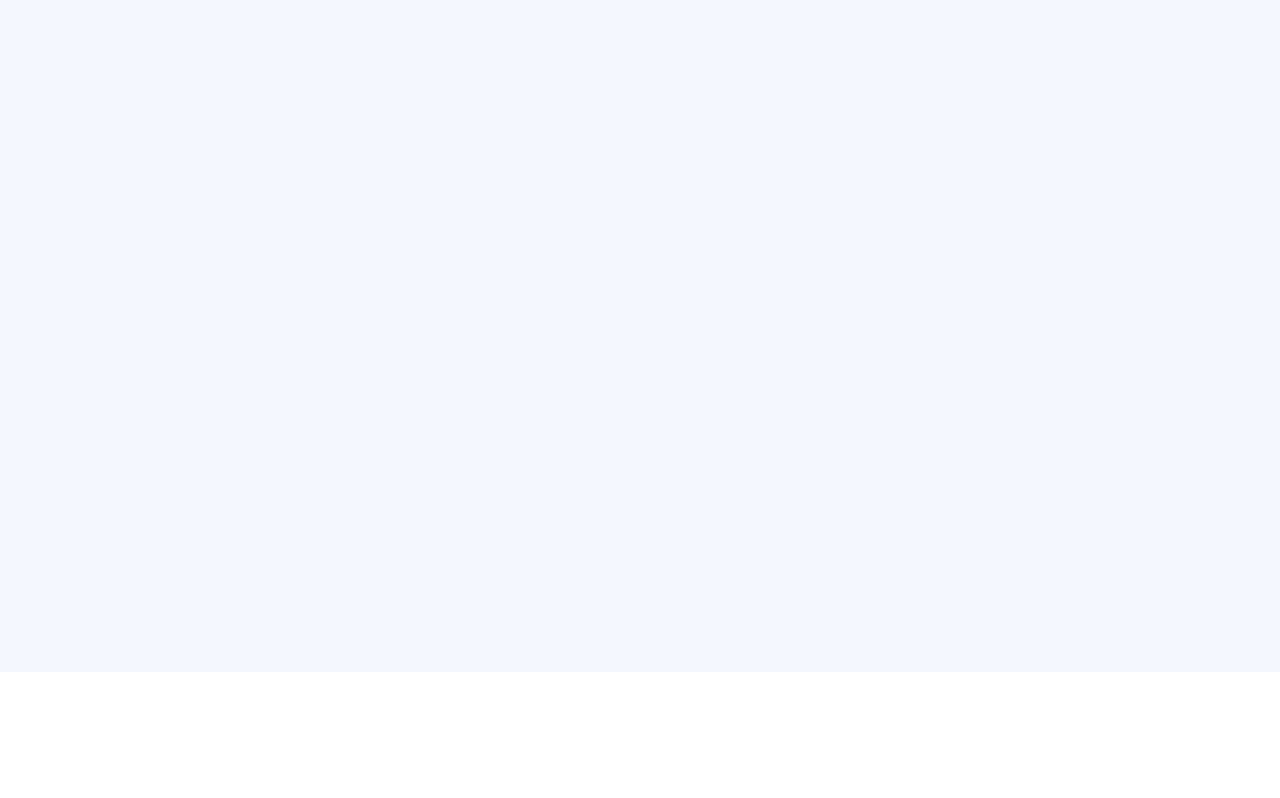
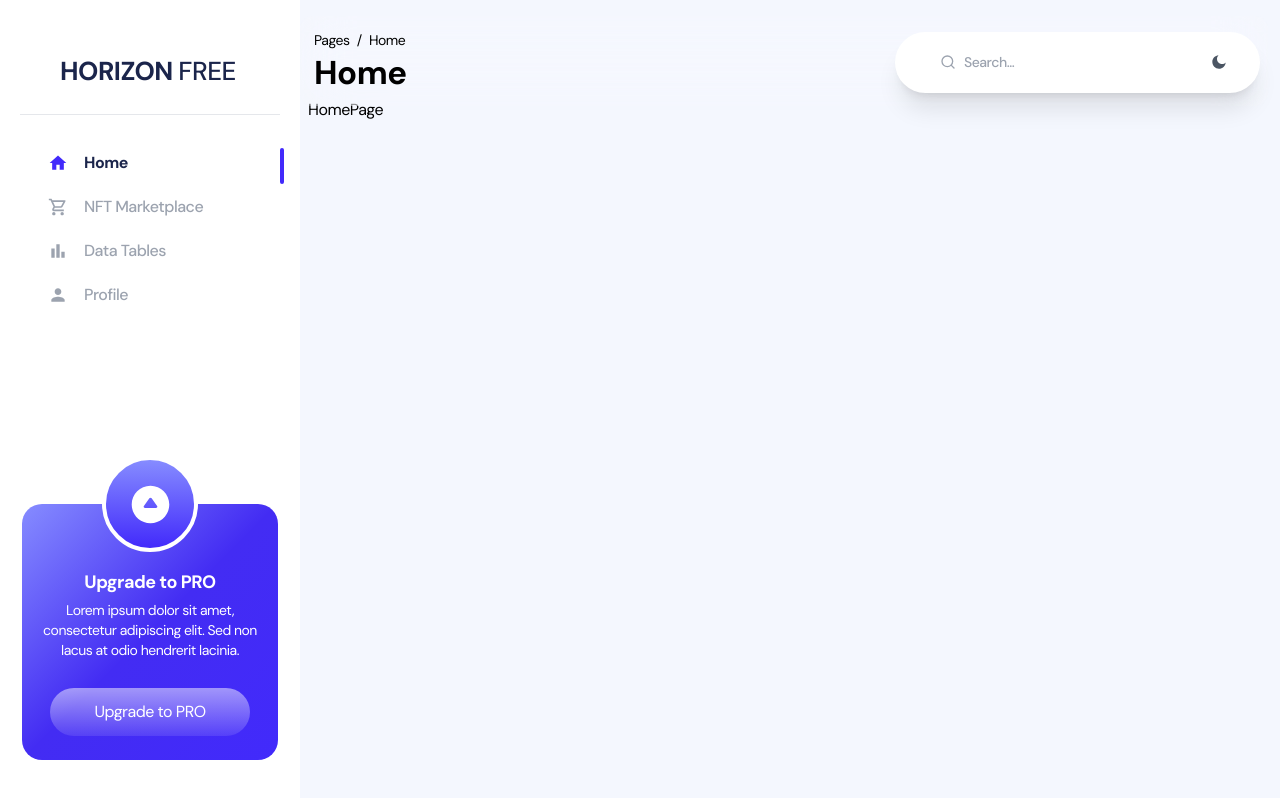
Before and after one commit to doloshabell/dashboard-fe-test, a React (Create React App) app: page /dashboard/home in a window 1280 px wide. Built offline with nearby package versions, Linux system fonts and the light colour scheme.

Commit message:
done: create sidebar dashboard

```diff
--- /dev/null
+++ b/src/components/navbar.js
@@ -0,0 +1,65 @@
+import React from "react";
+import { FiAlignJustify, FiSearch } from "react-icons/fi";
+import { RiMoonFill } from "react-icons/ri";
+import { Link } from "react-router-dom";
+
+function Navbar(props) {
+  const { onOpenSidebar, routeText } = props;
+
+  return (
+    <nav className="sticky top-4 z-40 flex flex-row flex-wrap items-center justify-between rounded-xl bg-white/10 p-2 backdrop-blur-xl">
+      <div className="ml-[6px]">
+        <div className="h-6 w-[224px] pt-1">
+          <a
+            className="text-sm font-normal text-navy-700 hover:underline"
+            href=" "
+          >
+            Pages
+            <span className="mx-1 text-sm text-navy-700 hover:text-navy-700">
+              {" "}
+              /{" "}
+            </span>
+          </a>
+          <Link
+            className="text-sm font-normal capitalize text-navy-700 hover:underline"
+            to="#"
+          >
+            {routeText}
+          </Link>
+        </div>
+
+        <p className="shrink text-[33px] capitalize text-navy-700">
+          <Link to="#" className="font-bold capitalize hover:text-navy-700">
+            {routeText}
+          </Link>
+        </p>
+      </div>
+
+      <div className="relative mt-[3px] flex h-[61px] w-[355px] flex-grow items-center justify-around gap-2 rounded-full bg-white px-2 py-2 shadow-xl shadow-shadow-500 dark:!bg-navy-800 dark:shadow-none md:w-[365px] md:flex-grow-0 md:gap-1 xl:w-[365px] xl:gap-2">
+        <div className="flex h-full items-center rounded-full bg-lightPrimary text-navy-700 xl:w-[225px]">
+          <p className="pl-3 pr-2 text-xl">
+            <FiSearch className="h-4 w-4 text-gray-400" />
+          </p>
+          <input
+            type="text"
+            placeholder="Search..."
+            class="block h-full w-full rounded-full bg-lightPrimary text-sm font-medium text-navy-700 outline-none placeholder:!text-gray-400 sm:w-fit"
+          />
+        </div>
+
+        <span
+          className="flex cursor-pointer text-xl text-gray-600 xl:hidden"
+          onClick={onOpenSidebar}
+        >
+          <FiAlignJustify className="h-5 w-5" />
+        </span>
+
+        <div className="cursor-pointer text-gray-600">
+          <RiMoonFill className="h-4 w-4 text-gray-600" />
+        </div>
+      </div>
+    </nav>
+  );
+}
+
+export default Navbar;
--- /dev/null
+++ b/src/components/scrollbar/index.js
@@ -0,0 +1,34 @@
+export const renderTrack = ({ style, ...props }) => {
+    const trackStyle = {
+      position: "absolute",
+      maxWidth: "100%",
+      width: 6,
+      transition: "opacity 200ms ease 0s",
+      opacity: 0,
+      background: "transparent",
+      bottom: 2,
+      top: 2,
+      borderRadius: 3,
+      right: 0,
+    };
+    return <div style={{ ...style, ...trackStyle }} {...props} />;
+  };
+  export const renderThumb = ({ style, ...props }) => {
+    const thumbStyle = {
+      borderRadius: 15,
+      background: "rgba(222, 222, 222, .1)",
+    };
+    return <div style={{ ...style, ...thumbStyle }} {...props} />;
+  };
+  export const renderView = ({ style, ...props }) => {
+    const viewStyle = {
+      marginBottom: -22,
+    };
+    return (
+      <div
+        me={{ base: "0px !important", md: "-16px !important" }}
+        style={{ ...style, ...viewStyle }}
+        {...props}
+      />
+    );
+  };
--- /dev/null
+++ b/src/components/sidebar/footerSidebar.js
@@ -0,0 +1,41 @@
+import React from "react";
+
+function FooterSidebar() {
+  return (
+    <div className="relative mt-28 flex w-[256px] justify-center rounded-[20px] bg-gradient-to-br from-[#868CFF] via-[#432CF3] to-[#422AFB] pb-6 mb-5">
+      <div className="absolute -top-12 flex h-24 w-24 items-center justify-center rounded-full border-[4px] border-white bg-gradient-to-b from-[#868CFF] to-[#422AFB]">
+        <svg
+          width="41px"
+          height="41px"
+          viewBox="0 0 24 24"
+          fill="none"
+          xmlns="http://www.w3.org/2000/svg"
+        >
+          <path
+            fill-rule="evenodd"
+            clip-rule="evenodd"
+            d="M12 1C5.92487 1 1 5.92487 1 12C1 18.0751 5.92487 23 12 23C18.0751 23 23 18.0751 23 12C23 5.92487 18.0751 1 12 1ZM8.8 14C8.50496 14 8.23388 13.8478 8.09466 13.6039C7.95545 13.36 7.9707 13.0641 8.13436 12.834L11.3344 8.33397C11.4827 8.12533 11.7325 8 12 8C12.2675 8 12.5173 8.12533 12.6656 8.33397L15.8656 12.834C16.0293 13.0641 16.0446 13.36 15.9053 13.6039C15.7661 13.8478 15.495 14 15.2 14H8.8Z"
+            fill="white"
+          />
+        </svg>
+      </div>
+
+      <div className="mt-16 flex h-fit flex-col items-center">
+        <p className="text-lg font-bold text-white">Upgrade to PRO</p>
+        <p className="mt-1 px-4 text-center text-sm text-white">
+        Lorem ipsum dolor sit amet, consectetur adipiscing elit. Sed non lacus at odio hendrerit lacinia.
+        </p>
+
+        <a
+          target="blank"
+          className="text-medium mt-7 block rounded-full bg-gradient-to-b from-white/50 to-white/10 py-[12px] px-11 text-center text-base text-white hover:bg-gradient-to-b hover:from-white/40 hover:to-white/5 "
+          href="https://#"
+        >
+          Upgrade to PRO
+        </a>
+      </div>
+    </div>
+  );
+}
+
+export default FooterSidebar;
--- /dev/null
+++ b/src/components/sidebar/index.js
@@ -0,0 +1,42 @@
+import React from "react";
+import { HiX } from "react-icons/hi";
+import listRoutes from "../../routes/listRoutes";
+import ListMenu from "./listMenu";
+import FooterSidebar from "./footerSidebar";
+
+function Sidebar({ isOpen, onClose }) {
+  return (
+    <div
+      className={`h-screen pb-5 flex duration-[175ms] min-h-full flex-col shadow-2xl shadow-white/5 transition-all w-[300px] ${
+        isOpen ? "translate-x-0" : "-translate-x-96"
+      }`}
+    >
+      <span
+        className="absolute top-4 right-4 block cursor-pointer xl:hidden"
+        onClick={onClose}
+      >
+        <HiX />
+      </span>
+
+      <div className={`mx-[56px] mt-[48px] flex items-center`}>
+        <div className="mt-1 ml-1 h-2.5 font-poppins text-[26px] font-bold uppercase text-[#1B254B]">
+          Horizon <span class="font-medium">FREE</span>
+        </div>
+      </div>
+      <div class="mt-[52px] mb-7 border-b mx-5 bg-gray-300" />
+      {/* Nav item */}
+
+      <ul className="mb-auto pt-1 px-4">
+        <ListMenu routes={listRoutes} />
+      </ul>
+
+      {/* Free Horizon Card */}
+      <div className="flex justify-center">
+        {/* <SidebarCard /> */}
+        <FooterSidebar />
+      </div>
+    </div>
+  );
+}
+
+export default Sidebar;
--- /dev/null
+++ b/src/components/sidebar/listMenu.js
@@ -0,0 +1,49 @@
+import React from "react";
+import { HiHome } from "react-icons/hi";
+import { Link, useLocation } from "react-router-dom";
+
+function ListMenu(props) {
+  let location = useLocation();
+  const { routes } = props;
+
+  const activeRoute = (routeName) => {
+    return location.pathname.includes(routeName);
+  };
+
+  return routes.map((route, index) => {
+    return (
+      <Link key={index} to={route.layout + "/" + route.path}>
+        <div className={"relative mb-3 flex hover:cursor-pointer"}>
+          <li
+            className="my-1 flex cursor-pointer items-center px-8"
+            key={index}
+          >
+            <span
+              className={`${
+                activeRoute(route.path) === true
+                  ? "font-bold text-[#422AFB]"
+                  : "font-medium text-gray-400"
+              }`}
+            >
+              {route.icon ? route.icon : <HiHome />}{" "}
+            </span>
+            <p
+              className={`leading-1 ml-4 flex ${
+                activeRoute(route.path) === true
+                  ? "font-bold text-[#1B254B]"
+                  : "font-medium text-gray-400"
+              }`}
+            >
+              {route.name}
+            </p>
+          </li>
+          {activeRoute(route.path) ? (
+            <div class="absolute right-0 top-px h-9 w-1 rounded-lg bg-[#422AFB]" />
+          ) : null}
+        </div>
+      </Link>
+    );
+  });
+}
+
+export default ListMenu;
--- a/src/index.css
+++ b/src/index.css
@@ -1,13 +1,13 @@
-@import url('https://fonts.googleapis.com/css2?family=Poppins:wght@100;200;300;400;500;600;700;800&display=swap');
-@import url('https://fonts.googleapis.com/css2?family=DM+Sans:wght@400;500;700&display=swap');
+@import url("https://fonts.googleapis.com/css2?family=Poppins:wght@100;200;300;400;500;600;700;800&display=swap");
+@import url("https://fonts.googleapis.com/css2?family=DM+Sans:wght@400;500;700&display=swap");
 @tailwind base;
 @tailwind components;
 @tailwind utilities;
 
 @layer base {
   html {
-		font-family: 'DM Sans', sans-serif !important;
-		font-feature-settings: 'kern' !important;
+    font-family: "DM Sans", sans-serif !important;
+    font-feature-settings: "kern" !important;
     -webkit-font-smoothing: antialiased;
     letter-spacing: -0.5px;
   }
@@ -27,3 +27,13 @@ input.defaultCheckbox::before {
 input:checked.defaultCheckbox::before {
   opacity: 1;
 }
+
+.custom-scrollbar-none {
+  scrollbar-width: none;
+  scrollbar-color: #888 #FFF;
+}
+
+.custom-scrollbar-thin {
+  scrollbar-width: thin;
+  scrollbar-color: #888 #FFF;
+}
--- a/src/layout/dashboard.js
+++ b/src/layout/dashboard.js
@@ -1,12 +1,13 @@
 import React, { useEffect, useState } from "react";
 import { Navigate, Route, Routes, useLocation } from "react-router-dom";
 import listRoutes from "../routes/listRoutes";
+import Sidebar from "../components/sidebar";
+import Navbar from "../components/navbar";
 
-function DashboardLayout(props) {
-  const { ...rest } = props;
+function DashboardLayout() {
   const location = useLocation();
   const [isOpen, setIsOpen] = useState(true);
-  const [currentRoute, setCurrentRoute] = useState("");
+  const [currentRoute, setCurrentRoute] = useState(window.location.href);
 
   useEffect(() => {
     window.addEventListener("resize", () => {
@@ -19,7 +20,6 @@ function DashboardLayout(props) {
   }, [location.pathname]);
 
   const getActiveRoute = (routes) => {
-    let activeRoute = "";
     for (let i = 0; i < routes.length; i++) {
       if (
         window.location.href.indexOf(
@@ -29,7 +29,6 @@ function DashboardLayout(props) {
         setCurrentRoute(routes[i].name);
       }
     }
-    return activeRoute;
   };
 
   const getRoutes = (routes) => {
@@ -44,20 +43,39 @@ function DashboardLayout(props) {
     });
   };
 
+  const getActiveNavbar = (routes) => {
+    let activeNavbar = false;
+    for (let i = 0; i < routes.length; i++) {
+      if (
+        window.location.href.indexOf(routes[i].layout + routes[i].path) !== -1
+      ) {
+        return routes[i].secondary;
+      }
+    }
+    return activeNavbar;
+  };
+
   return (
-    <div className="flex h-full w-full">
-      <div className="h-full w-full bg-[#F4F7Fe]">
-        <main
-          className="mx-[12px] h-full flex-none transition-all md:pr-2 xl:ml-[313px]"
-        >
+    <div className="flex h-screen w-full">
+      <div className="xl:flex fixed hidden bg-white h-screen overflow-y-auto custom-scrollbar-none">
+        <Sidebar isOpen={isOpen} onClose={() => setIsOpen(false)} />
+      </div>
+
+      <div className="h-full custom-scrollbar-thin flex-1 overflow-y-auto bg-[#F4F7FE]">
+        <main className="h-full flex-none mx-[12px] transition-all xl:ml-[300px]">
           <div className="h-full">
-            <div className="pt-5s mx-auto mb-auto h-full min-h-[84vh] p-2 md:pr-2">
+            <Navbar
+              onOpenSidebar={() => setIsOpen(true)}
+              logoText={"Horizon UI Tailwind React"}
+              routeText={currentRoute}
+              secondary={getActiveNavbar(listRoutes)}
+            />
+            <div className="mx-auto mb-auto h-full min-h-[84vh] p-2">
               <Routes>
                 {getRoutes(listRoutes)}
-
                 <Route
                   path="/"
-                  element={<Navigate to="/dashboard" replace />}
+                  element={<Navigate to="/dashboard/home" replace />}
                 />
               </Routes>
             </div>
--- a/src/routes/listRoutes.js
+++ b/src/routes/listRoutes.js
@@ -13,22 +13,22 @@ const routes = [
   {
     name: "Home",
     layout: "/dashboard",
-    path: "",
-    icon: <MdHome className="h-6 w-6" />,
+    path: "home",
+    icon: <MdHome className="h-5 w-5" />,
     component: <HomePage />,
   },
   {
     name: "NFT Marketplace",
     layout: "/dashboard",
     path: "nft-marketplace",
-    icon: <MdOutlineShoppingCart className="h-6 w-6" />,
+    icon: <MdOutlineShoppingCart className="h-5 w-5" />,
     component: <NftMarketplacePage />,
     secondary: true,
   },
   {
     name: "Data Tables",
     layout: "/dashboard",
-    icon: <MdBarChart className="h-6 w-6" />,
+    icon: <MdBarChart className="h-5 w-5" />,
     path: "data-tables",
     component: <DataTablesPage />,
   },
@@ -36,7 +36,7 @@ const routes = [
     name: "Profile",
     layout: "/dashboard",
     path: "profile",
-    icon: <MdPerson className="h-6 w-6" />,
+    icon: <MdPerson className="h-5 w-5" />,
     component: <ProfilePage />,
   },
 ];
--- a/tailwind.config.js
+++ b/tailwind.config.js
@@ -1,10 +1,8 @@
 /** @type {import('tailwindcss').Config} */
 module.exports = {
-  content: [
-    "./src/**/*.{js,jsx,ts,tsx}",
-  ],
+  content: ["./src/**/*.{js,jsx,ts,tsx}"],
   theme: {
     extend: {},
   },
   plugins: [],
-}
+};
```
Also changed, not shown: 1 other file (tests, documents, lock files or other folders). Lines whose indentation alone changed are shown as unchanged.
